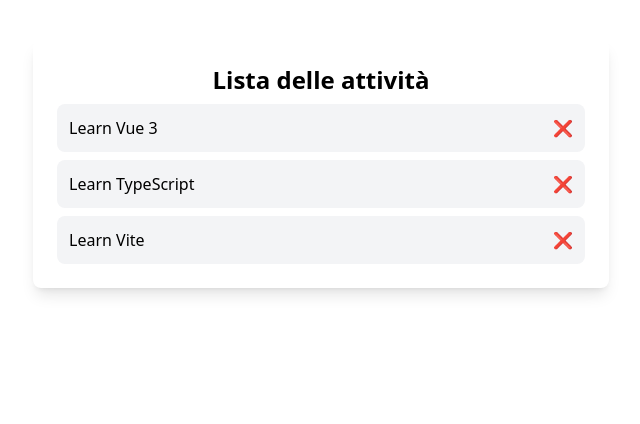
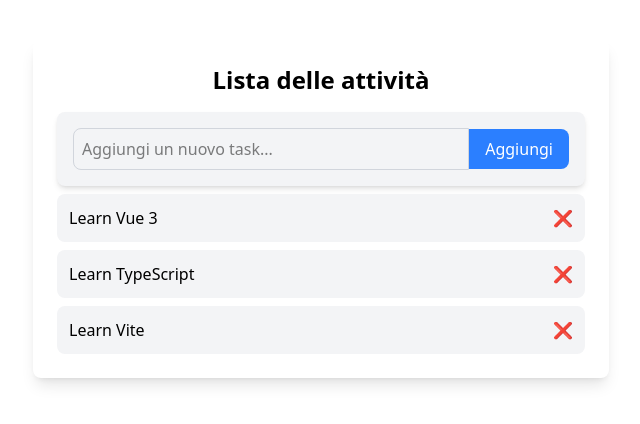
Before and after one commit to DonatelloFantauzzi/to-do-list-vue, a Vue app: page / in a window 1280 px wide. Shown: the top 424 px of the page, without its empty margins (319-959 px from the left). Built offline with nearby package versions, Linux system fonts and the light colour scheme; the HTML template or start-up script is replaced by a standard one.

Commit message:
Created function for add tasks

```diff
--- /dev/null
+++ b/src/components/ToDoForm.vue
@@ -0,0 +1,36 @@
+<template>
+  <div class="flex justify-between items-center p-4 bg-gray-100 rounded-lg shadow-md mt-4">
+    <input
+      type="text"
+      placeholder="Aggiungi un nuovo task..."
+      class="p-2 w-full rounded-l-lg border border-gray-300"
+      v-model="task"
+      @keydown="handleEnter"
+    />
+    <button
+      class="px-4 py-2 bg-blue-500 text-white rounded-r-lg hover:bg-blue-600"
+      @click="addNewTask"
+    >
+      Aggiungi
+    </button>
+  </div>
+</template>
+
+<script setup lang="ts">
+import { ref, defineEmits } from 'vue'
+
+const task = ref<string>('')
+const emit = defineEmits<{ (event: 'addtask', task: string): void }>()
+const addNewTask = () => {
+  if (task.value.trim() !== '') {
+    emit('addtask', task.value)
+    task.value = ''
+  }
+}
+
+const handleEnter = (event: KeyboardEvent) => {
+  if (event.key === 'Enter') {
+    addNewTask()
+  }
+}
+</script>
--- a/src/components/ToDoList.vue
+++ b/src/components/ToDoList.vue
@@ -1,6 +1,7 @@
 <template>
   <div class="max-w-xl mx-auto mt-10 bg-white p-6 rounded-lg shadow-lg">
     <h2 class="text-2xl font-bold text-center">Lista delle attività</h2>
+    <ToDoForm @addtask="addNewTask" />
     <ul>
       <ToDoItem v-for="todo in todos" :key="todo.id" :todo="todo" />
     </ul>
@@ -9,12 +10,17 @@
 
 <script setup lang="ts">
 import { ref } from 'vue'
+import type { ToDo } from '@/types'
 import ToDoItem from '@/components/ToDoItem.vue'
-import type { ToDo } from '@/types'
+import ToDoForm from './ToDoForm.vue'
 
 const todos = ref<ToDo[]>([
   { id: 1, text: 'Learn Vue 3', done: true },
   { id: 2, text: 'Learn TypeScript', done: false },
   { id: 3, text: 'Learn Vite', done: false },
 ])
+
+const addNewTask = (text: string) => {
+  todos.value.push({ id: Date.now(), text, done: false })
+}
 </script>
```
